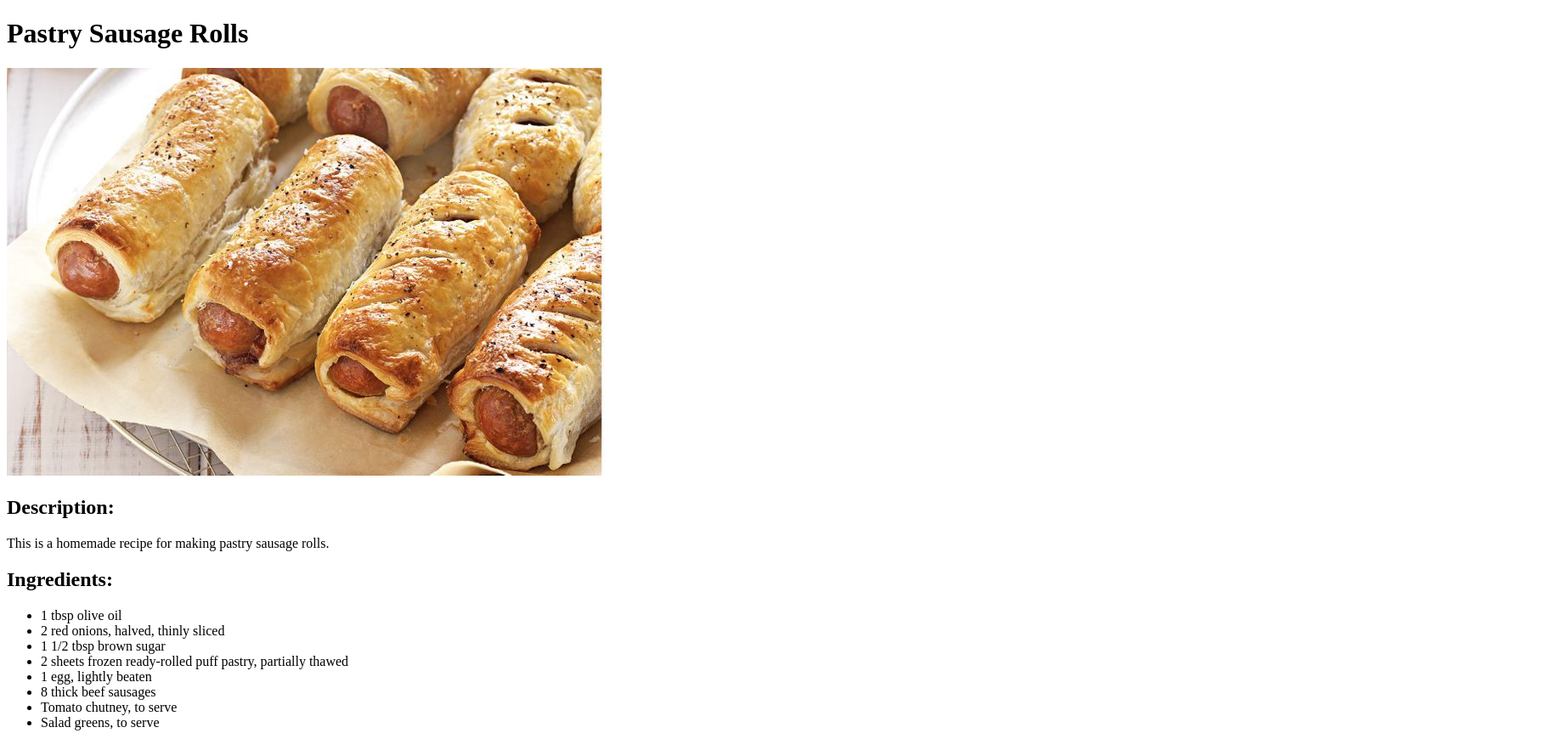
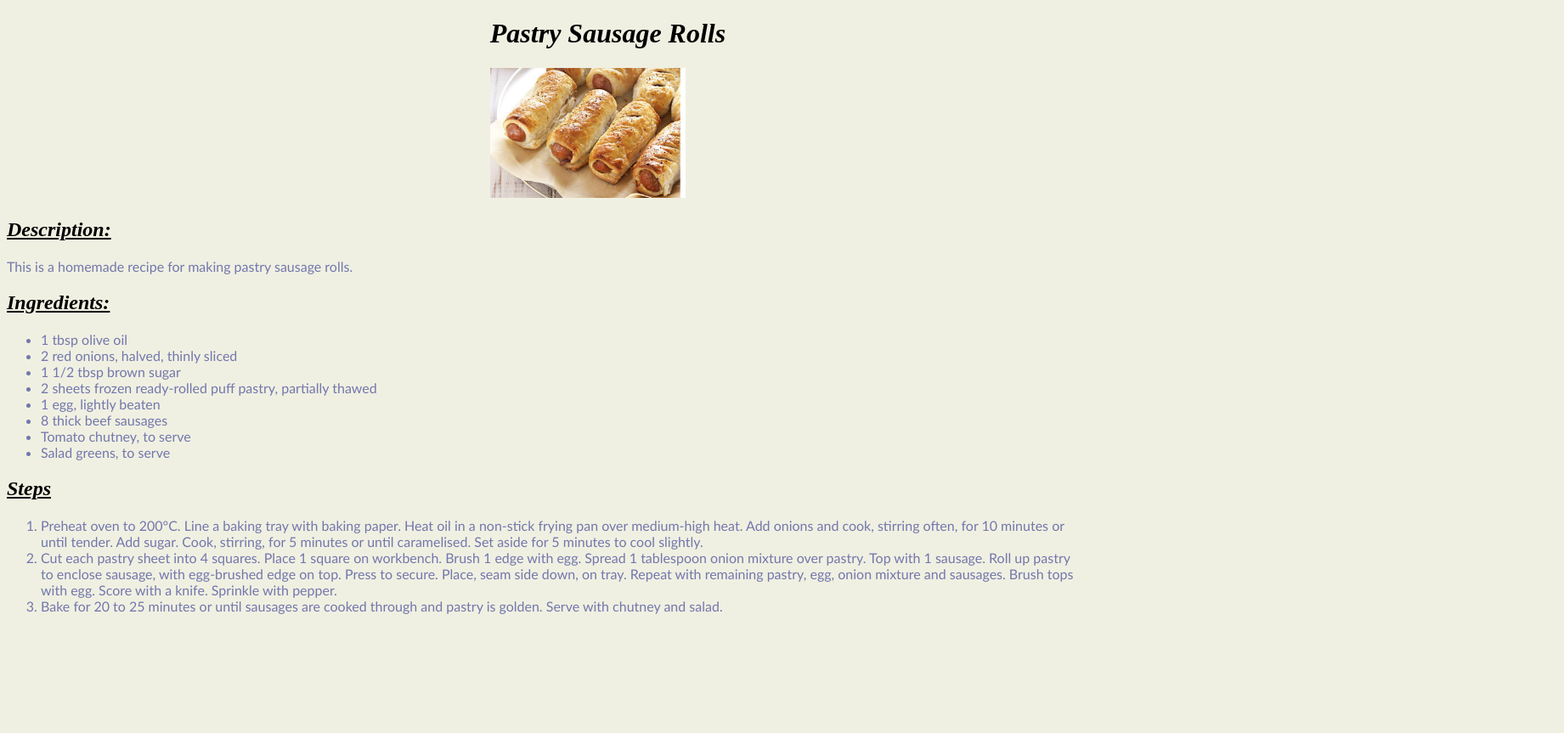
Before and after one commit to Andrew-4897/odin-recipes, a plain HTML site: page recipes/pastry-sausage.html in a window 1280 px wide. Shown: the top 863 px of the page at 85% size, 1841 px wide, since content can reach past the window. After the commit the page ends 800 px from the top, so only its background shows below. Drawn offline with Linux system fonts and the light colour scheme.

Commit message:
Add CSS to odin-recipe

```diff
--- a/recipes/pastry-sausage.html
+++ b/recipes/pastry-sausage.html
@@ -3,19 +3,22 @@
   <head>
     <meta charset="UTF-8">
     <title>Pastry Sausage Rolls</title>
+    <link rel="stylesheet" href="../style.css">
   </head>
 
-  <body>
-    <h1>Pastry Sausage Rolls</h1>
+  <body class="background-color">
+    <div id="center">
+      <h1 class="italic">Pastry Sausage Rolls</h1>
+      <img class="resize-foods" src="../images/pastry-sausage.jpeg" alt="Pastry Sausage Rolls">
+    </div>
 
-    <img src="../images/pastry-sausage.jpeg" alt="Pastry Sausage Rolls">
 
-    <h2>Description:</h2>
-    <p>This is a homemade recipe
+    <h2 class="underline">Description:</h2>
+    <p class="description">This is a homemade recipe
       for making pastry sausage rolls.</p>
 
-    <h2>Ingredients:</h2>
-    <ul>
+    <h2 class="underline">Ingredients:</h2>
+    <ul class="ingredients">
       <li>1 tbsp olive oil</li>
       <li>2 red onions, halved, thinly sliced</li>
       <li>1 1/2 tbsp brown sugar</li>
@@ -26,8 +29,8 @@
       <li>Salad greens, to serve</li>
     </ul>
 
-    <h2>Steps</h2>
-    <ol>
+    <h2 class="underline">Steps</h2>
+    <ol class="steps">
      <li>Preheat oven to 200°C. Line a baking tray with baking paper. Heat oil in a non-stick frying pan over medium-high heat. Add onions and cook, stirring often, for 10 minutes or until tender. Add sugar. Cook, stirring, for 5 minutes or until caramelised. Set aside for 5 minutes to cool slightly.</li>
      <li>Cut each pastry sheet into 4 squares. Place 1 square on workbench. Brush 1 edge with egg. Spread 1 tablespoon onion mixture over pastry. Top with 1 sausage. Roll up pastry to enclose sausage, with egg-brushed edge on top. Press to secure. Place, seam side down, on tray. Repeat with remaining pastry, egg, onion mixture and sausages. Brush tops with egg. Score with a knife. Sprinkle with pepper.</li>
      <li>Bake for 20 to 25 minutes or until sausages are cooked through and pastry is golden. Serve with chutney and salad.</li>
--- /dev/null
+++ b/style.css
@@ -0,0 +1,37 @@
+.stylishfont {
+  font-family:'Courier New', Courier, monospace;
+}
+
+.odin-style#center {
+  background-color: grey;
+  opacity: 0.8;
+  width: 235px;
+}
+
+#center {
+  position: relative;
+  left: 45%;
+}
+
+.resize-foods {
+  height: auto;
+  width: 230px;
+}
+
+.background-color {
+  background-color: rgba(170, 170, 92, 0.178);
+}
+
+.italic {
+  font-style: italic;
+}
+
+h2.underline {
+  font-style: italic;
+  text-decoration: underline;
+}
+
+.description, .ingredients, .steps {
+  font-family:'Trebuchet MS', 'Lucida Sans Unicode', 'Lucida Grande', 'Lucida Sans', Arial, sans-serif;
+  color: hsl(234, 26%, 56%)
+}
```
Also changed, not shown: index.html (+10 -6 lines), recipes/fried-chicken.html (+12 -10 lines), recipes/pepperoni-pizza.html (+12 -10 lines).
